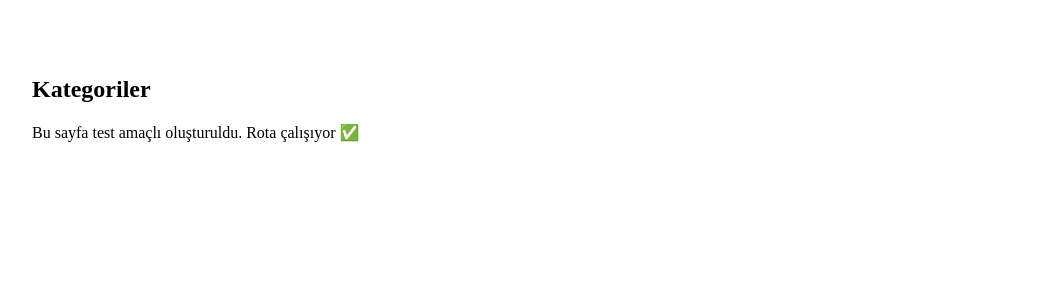
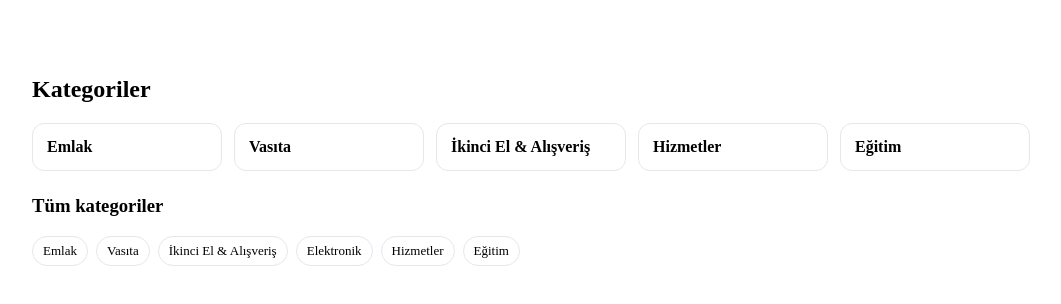
Before and after one commit to serpceyemek/vitrinim, a React (Create React App) app: page /kategori in a window 1280 px wide. Shown: the top 304 px of the page, without its empty margins (8-1069 px from the left). Built offline with nearby package versions, Linux system fonts and the light colour scheme.

Commit message:
feat: /kategori links drive home filter via ?cat

```diff
--- a/src/pages/categories.jsx
+++ b/src/pages/categories.jsx
@@ -1,9 +1,61 @@
 // src/pages/categories.jsx
+import React from "react";
+import { Link } from "react-router-dom";
+import { categories, topLevelCategories } from "../data/categories.js";
+
 export default function Categories() {
+  const tops = topLevelCategories();
+
   return (
     <div style={{ maxWidth: 1200, margin: "40px auto", padding: 16 }}>
       <h2>Kategoriler</h2>
-      <p>Bu sayfa test amaçlı oluşturuldu. Rota çalışıyor ✅</p>
+
+      <div
+        style={{
+          display: "grid",
+          gridTemplateColumns: "repeat(auto-fill, minmax(180px, 1fr))",
+          gap: 12,
+          marginTop: 16,
+        }}
+      >
+        {tops.map((c) => (
+          <Link
+            key={c.id}
+            to={`/?cat=${c.id}`}   // ← Ana sayfaya filtreli geçiş
+            style={{
+              border: "1px solid #e5e7eb",
+              borderRadius: 12,
+              padding: 14,
+              textDecoration: "none",
+              color: "inherit",
+              background: "#fff",
+            }}
+          >
+            <div style={{ fontWeight: 600 }}>{c.name}</div>
+          </Link>
+        ))}
+      </div>
+
+      <h3 style={{ marginTop: 24 }}>Tüm kategoriler</h3>
+      <div style={{ display: "flex", gap: 8, flexWrap: "wrap", marginTop: 8 }}>
+        {categories.map((c) => (
+          <Link
+            key={`chip-${c.id}`}
+            to={`/?cat=${c.id}`}   // ← chip’ler de filtreli açar
+            style={{
+              padding: "6px 10px",
+              border: "1px solid #e5e7eb",
+              borderRadius: 999,
+              textDecoration: "none",
+              color: "inherit",
+              background: "#fff",
+              fontSize: 13,
+            }}
+          >
+            {c.name}
+          </Link>
+        ))}
+      </div>
     </div>
   );
 }
```
